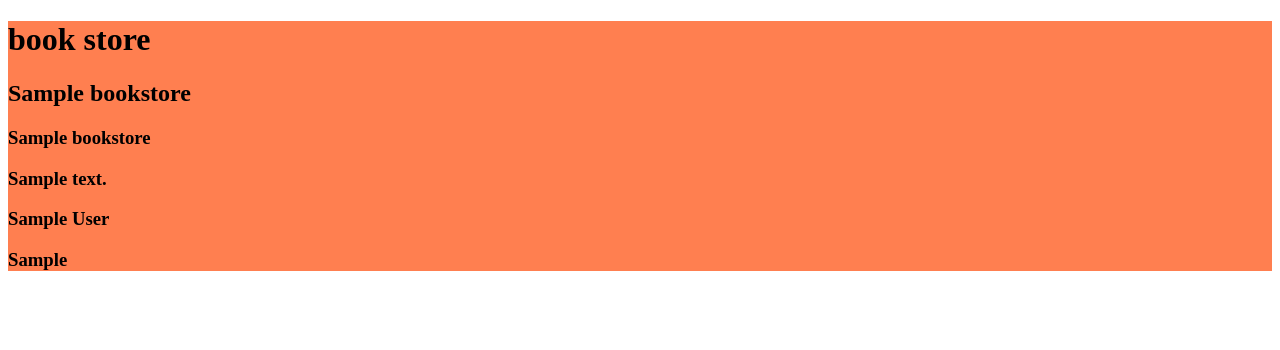
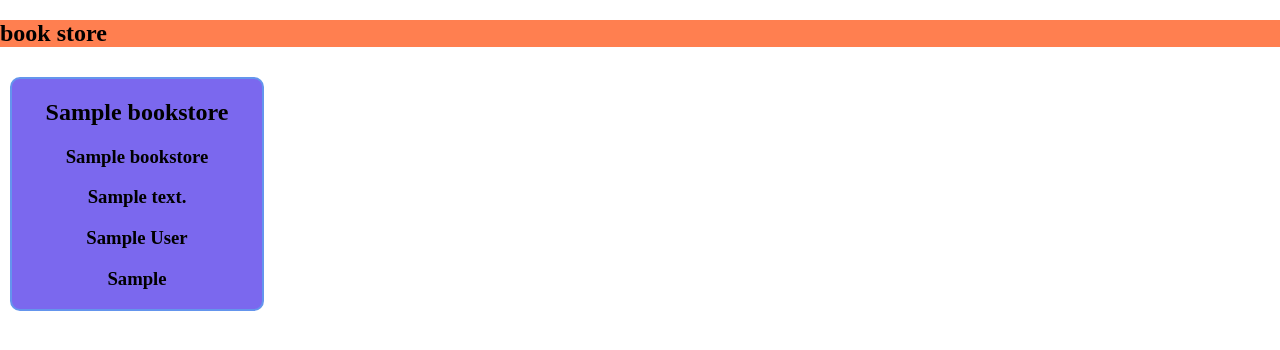
Before and after one commit to Ainur-Dzholdosheva/bookstore, a Django app: page / in a window 1280 px wide. Shown: the top 350 px of the page. Run offline with Django 3.2, Linux system fonts and the light colour scheme; tables that the repository leaves empty hold one stand-in row (values such as "Sample post").

Commit message:
stylized book.html

```diff
--- a/main/static/styles/book.css
+++ b/main/static/styles/book.css
@@ -1,3 +1,18 @@
+body{
+    margin: 0;
+    padding: 0;
+}
 .store_container{
     background-color: coral;
 }
+.store_item{
+    display: flex;
+}
+.item{
+    background-color: mediumslateblue;
+    width: 250px;
+    text-align: center;
+    border: 2px solid cornflowerblue;
+    border-radius: 10px;
+    margin: 10px;
+}
--- a/main/templates/book.html
+++ b/main/templates/book.html
@@ -8,8 +8,13 @@
     <link rel="stylesheet" href="{% static 'styles/book.css' %}">
 </head>
 <body>
+    <section>
         <div class="store_container">
             <h1>book store</h1>
+
+        </div>
+        <div class="store_item">
+            <div class="item">
                 {% for bookstore in book_store %}
                 <h2>{{ bookstore.title}}</h2>
                 <h3>{{ bookstore.subtitle}}</h3>
@@ -19,5 +24,9 @@
                 {% endfor %}
             </div>
 
+        </div>
+    </section>
+
+
 </body>
 </html>
```
Lines whose indentation alone changed are shown as unchanged.
